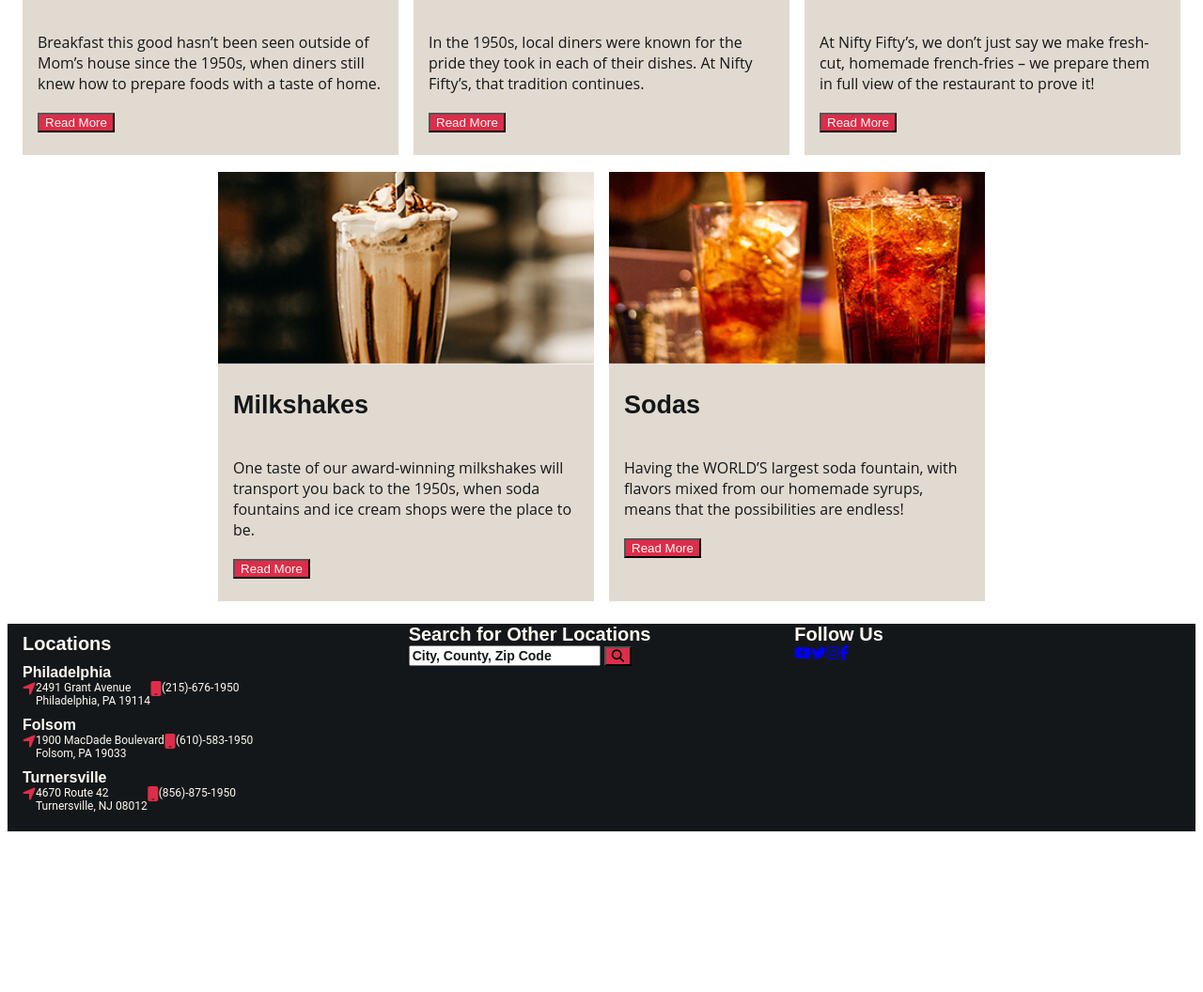
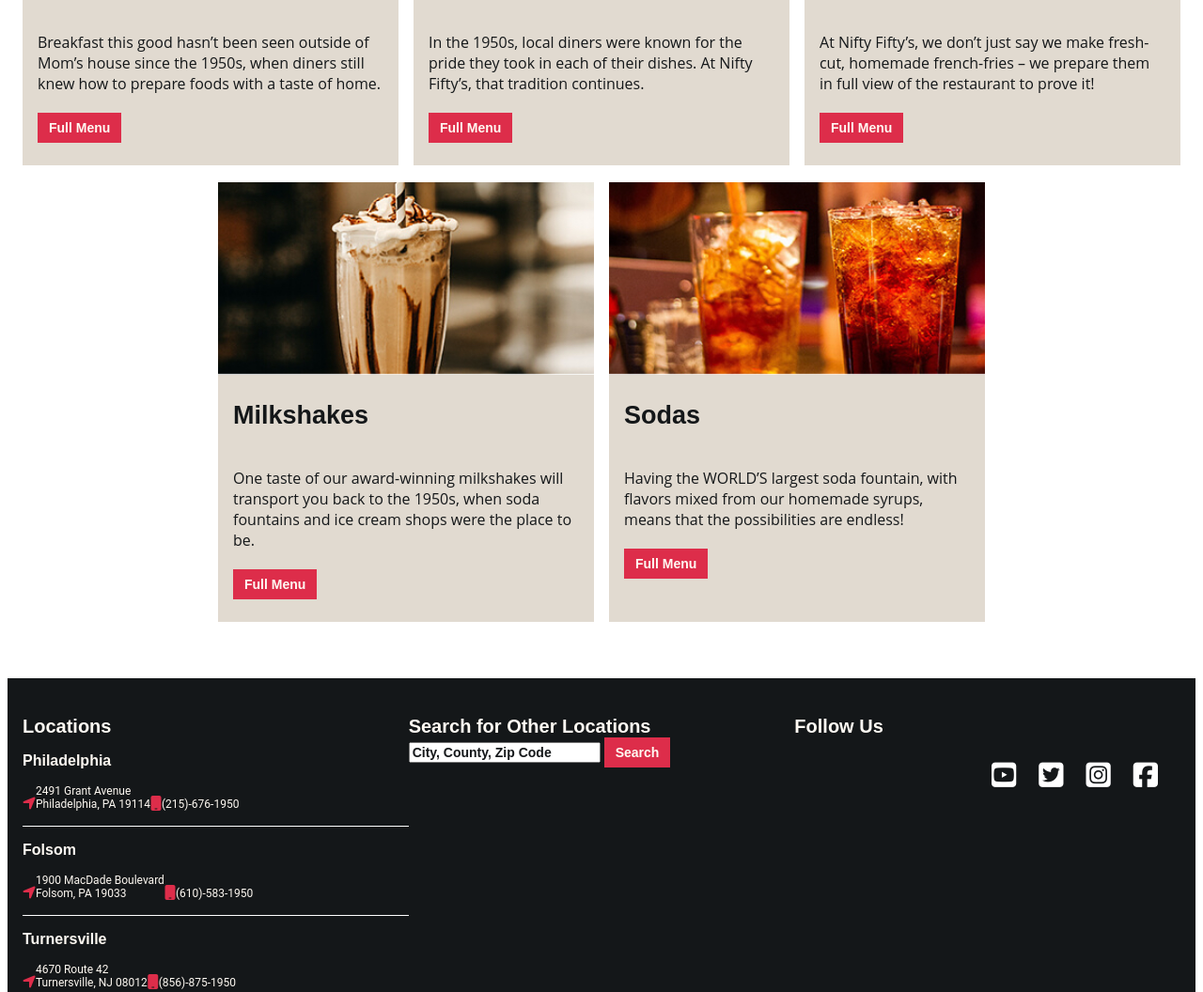
Before and after one commit to SPM359/Web2, a website with bundled scripts: page HTMLHomework/Deploy/index.html in a window 1280 px wide. Shown: the part 2380-3436 px from the top of the page at 94% size. Before the commit the page ends 3273 px from the top, so only its background shows below. Built offline with nearby package versions, Linux system fonts and the light colour scheme.

Commit message:
more spacing

```diff
--- a/HTMLHomework/Deploy/index.html
+++ b/HTMLHomework/Deploy/index.html
@@ -71,7 +71,7 @@
                                             </article>
 
                                             <aside class="career-button">
-                                                    <button>Start Here</button>
+                                                    <button class="menu-button">Start Here</button>
                                             </aside>
                                     </section>
 
@@ -88,7 +88,7 @@
                                             </article>
 
                                             <aside class="career-button">
-                                                    <button>Apply Here</button>
+                                                    <button class="menu-button">Apply Here</button>
                                             </aside>
                                     </section>
 
@@ -118,7 +118,7 @@
                         <div>
                             <h2>Breakfast</h2>
                             <p>Breakfast this good hasn’t been seen outside of Mom’s house since the 1950s, when diners still knew how to prepare foods with a taste of home.</p>
-                            <button>Read More</button>
+                            <button class="menu-button">Full Menu</button>
                         </div>
                     </section>
                 </li>
@@ -128,7 +128,7 @@
                         <div>
                             <h2>Burgers</h2>
                             <p>In the 1950s, local diners were known for the pride they took in each of their dishes. At Nifty Fifty’s, that tradition continues.</p>
-                            <button>Read More</button>
+                            <button class="menu-button">Full Menu</button>
                         </div>
                     </section>
                 </li>
@@ -138,7 +138,7 @@
                         <div>
                             <h2>Fries</h2>
                             <p>At Nifty Fifty’s, we don’t just say we make fresh-cut, homemade french-fries – we prepare them in full view of the restaurant to prove it!</p>
-                            <button>Read More</button>
+                            <button class="menu-button">Full Menu</button>
                         </div>
                     </section>
                 </li>
@@ -148,7 +148,7 @@
                         <div>
                             <h2>Milkshakes</h2>
                             <p>One taste of our award-winning milkshakes will transport you back to the 1950s, when soda fountains and ice cream shops were the place to be.</p>
-                            <button>Read More</button>
+                            <button class="menu-button">Full Menu</button>
                         </div>
                     </section>
                 </li>
@@ -158,7 +158,7 @@
                         <div>
                             <h2>Sodas</h2>
                             <p>Having the WORLD’S largest soda fountain, with flavors mixed from our homemade syrups, means that the possibilities are endless!</p>
-                            <button>Read More</button>
+                            <button class="menu-button">Full Menu</button>
                         </div>
                     </section>
                 </li>
@@ -171,7 +171,7 @@
             <section id="locations">
                 <h3>Locations</h3>
                 <ul>
-                    <li>
+                    <li class="top-location">
                         <h4>Philadelphia</h4>
                         <div>
                             <i class="fas fa-location-arrow"></i>
@@ -180,7 +180,7 @@
                             <a href="tel:215-676-1950">(215)-676-1950</a>
                         </div>
                     </li>
-                    <li>
+                    <li class="top-location">
                         <h4>Folsom</h4>
                         <div>
                             <i class="fas fa-location-arrow"></i>
@@ -205,17 +205,17 @@
                     <h3>Search for Other Locations</h3>
                     <form action=POST>
                         <input type="text" placeholder="City, County, Zip Code">
-                        <button><i class="fas fa-search"></i></button>
+                        <button class="menu-button">Search</button>
                     </form>
                 </div>
             </section>
             <section id="media">
                 <h3>Follow Us</h3>
                     <ul>
-                        <li><a href="https://www.youtube.com/"><i class="fab fa-youtube"></i></a></li>
-                        <li><a href="https://twitter.com/?lang=en"><i class="fab fa-twitter"></i></a></li>
-                        <li><a href="https://www.instagram.com/"><i class="fab fa-instagram"></i></a></li>
-                        <li><a href="https://www.facebook.com/"><i class="fab fa-facebook-f"></i></a></li>
+                        <li><a href="https://www.youtube.com/"><i class="fab fa-youtube-square"></i></a></li>
+                        <li><a href="https://twitter.com/?lang=en"><i class="fab fa-twitter-square"></i></a></li>
+                        <li><a href="https://www.instagram.com/"><i class="fab fa-instagram-square"></i></li>
+                        <li><a href="https://www.facebook.com/"><i class="fab fa-facebook-square"></i></a></li>
                     </ul>
             </section>
         </div>
--- a/HTMLHomework/Dev/scss/components/_buttons.scss
+++ b/HTMLHomework/Dev/scss/components/_buttons.scss
@@ -1,13 +1,15 @@
 .menu-button{
     background-color: $red;
+    color: $tanLight;
+    font-family: "Montserrat", sans-serif;
     border: none;
     cursor: pointer;
     font-size: rem-calc(14);
     font-weight: 600;
-    padding: 10px;
+    padding: 8px 12px;
     transition: 0.25s;
     &:hover{
-        background-color: $tealDark;
-        color: $tanLight;
+        background-color: $redDark;
+        color: $tealDark;
     }
 }
--- a/HTMLHomework/Dev/scss/layout/_footer.scss
+++ b/HTMLHomework/Dev/scss/layout/_footer.scss
@@ -38,14 +38,30 @@
 
     #locations{
         grid-area: locations;
-        padding: 10px 0px;
+        margin-top: 24px;
+
+        @include tab{
+            margin-top: 28px;
+        }
+
+        @include desk{
+            margin-top: 40px;
+        }
+
+        @include hd{
+            margin-top: 66px;
+        }
 
         li{
-            margin: 10px 0px;
+
+            margin-top: 16px;
 
             >div{
 
                 display: flex;
+                align-items: flex-end;
+                margin-left: auto;
+                margin: 16px 0px;
 
                 address{
                     font-weight: 400;
@@ -71,11 +87,28 @@
                 }
             }
         }
+
+        .top-location{
+            border-bottom: 1px solid $white;
+        }
     }
 
     #search2{
         grid-area: search;
         background: $tealDark;
+        margin-top: 24px;
+
+        @include tab{
+            margin-top: 28px;
+        }
+
+        @include desk{
+            margin-top: 40px;
+        }
+
+        @include hd{
+            margin-top: 66px;
+        }
 
         >div{
             >form{
@@ -107,8 +140,47 @@
 
     #media{
         grid-area: media;
+        margin-top: 16px;
+
+        @include tab{
+            margin-top: 28px;
+        }
+
+        @include desk{
+            margin-top: 40px;
+        }
+
+        @include hd{
+            margin-top: 66px;
+        }
+
         >ul{
-            display: flex
+            display: flex;
+
+            @include desk{
+                justify-content: flex-end;
+            }
+
+            li{
+                margin-right: 16px;
+                margin-top: 16px;
+                margin-bottom: 20px;
+
+                @include tab{
+                    margin-right: 24px;
+                    margin-top: 24px;
+                    margin-bottom: 0px;
+                }
+
+                a:link, a:visited {
+                    color: $white;
+                    font-size: rem-calc(30);
+
+                    &:hover, &:active {
+                        color: $red;
+                    }
+            }
         }
     }
 }
+}
--- a/HTMLHomework/Dev/scss/sections/_hero1.scss
+++ b/HTMLHomework/Dev/scss/sections/_hero1.scss
@@ -66,7 +66,7 @@
 
                         h4{
                             display: none;
-                            margin-right: 7px;
+                            margin-right: 8px;
 
                             @include desk{
                                 display: block;
@@ -111,7 +111,13 @@
             grid-area: box2;
             background-color: $red;
 
+            @include hd{
+                grid-template-columns:  0px 496px auto;
+            }
+        }
+
             a{
+                padding-left: 16px;
                 div{
                     h4{
                         font-size: rem-calc(16);
@@ -124,4 +130,3 @@
                 }
                 }
             }
-    }
--- a/HTMLHomework/Dev/scss/sections/_menu.scss
+++ b/HTMLHomework/Dev/scss/sections/_menu.scss
@@ -15,6 +15,18 @@
         grid-area: menu;
         color: $tealDark;
         margin-bottom: 24px;
+
+        @include tab{
+            margin-bottom: 36px;
+        }
+
+        @include desk{
+            margin-bottom: 60px;
+        }
+
+        @include hd{
+            margin-bottom: 66px;
+        }
     }
 
     #menu-title{
@@ -102,8 +114,6 @@
                     }
 
                     >button{
-                        background-color: $red;
-                        color: $tanLight;
                         margin-bottom: 16px;
 
                         @include tab{
--- a/HTMLHomework/Dev/scss/styles.scss
+++ b/HTMLHomework/Dev/scss/styles.scss
@@ -10,6 +10,7 @@
 
 // Components
 @import "components/navigation";
+@import "components/_buttons";
 
 // Layout Styles
 @import "layout/_header";
```
Also changed, not shown: HTMLHomework/Deploy/css/styles.css, 3 other files.
